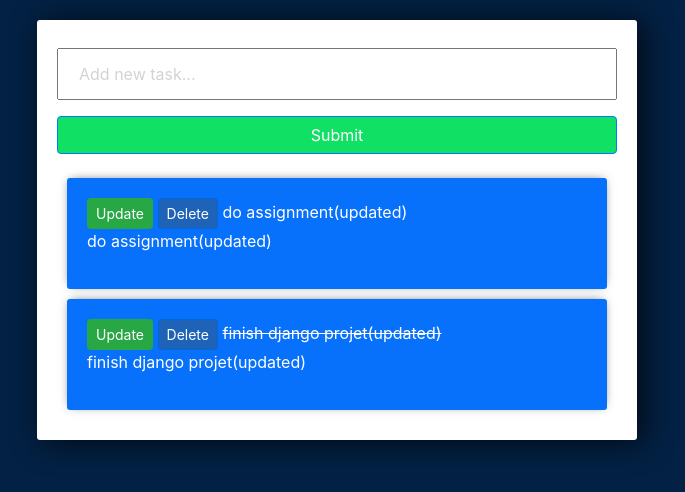
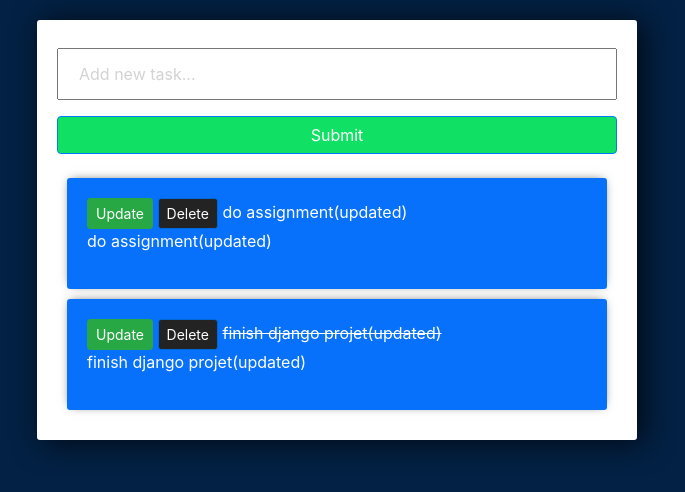
Before and after one commit to feven2552/To-do-App_Django, a Django app: page / in a window 1280 px wide. Shown: the top 492 px of the page, without its empty margins (303-988 px from the left). Run offline with Django 5.2, Linux system fonts and the light colour scheme; data comes from the database, SQL or seed files in the repository; some libraries are stand-ins or nearby versions.

Commit message:
Update list.html

```diff
--- a/todo/tasks/templates/tasks/list.html
+++ b/todo/tasks/templates/tasks/list.html
@@ -45,7 +45,7 @@
   }
 
   .btn-danger {
-    background-color: #1e63b7;
+    background-color: #232324;
     border-color: #0069D9;
   }
 
```
